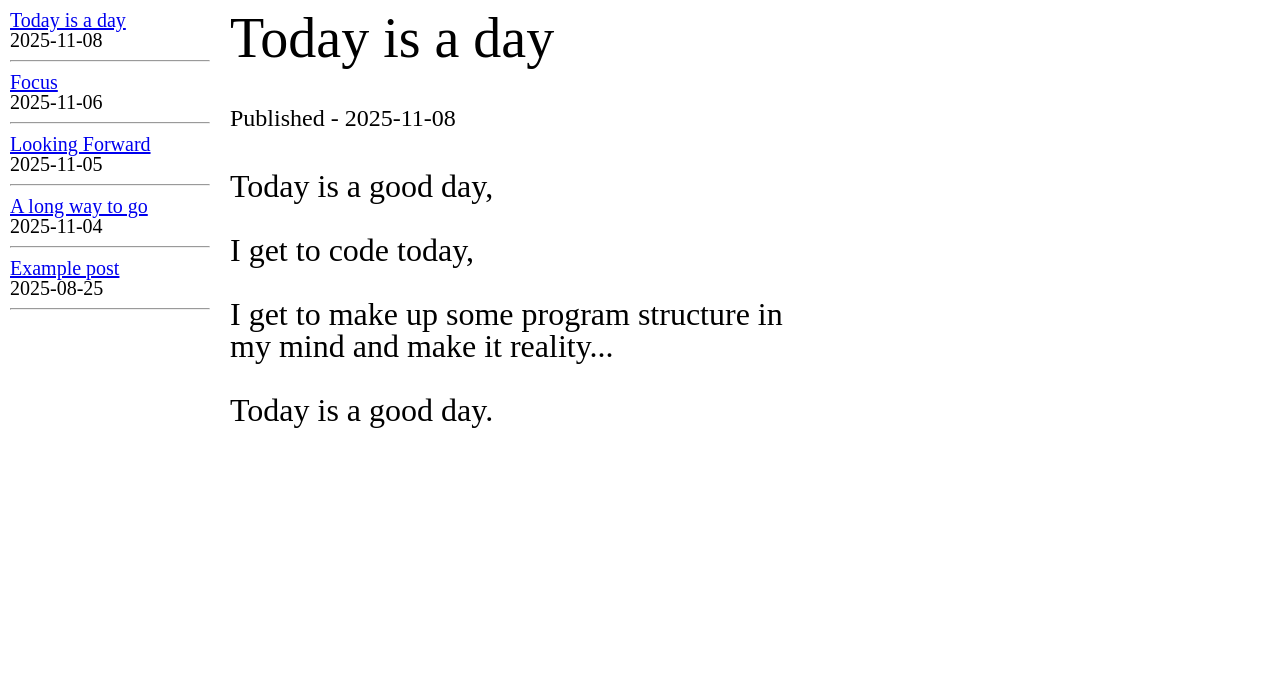
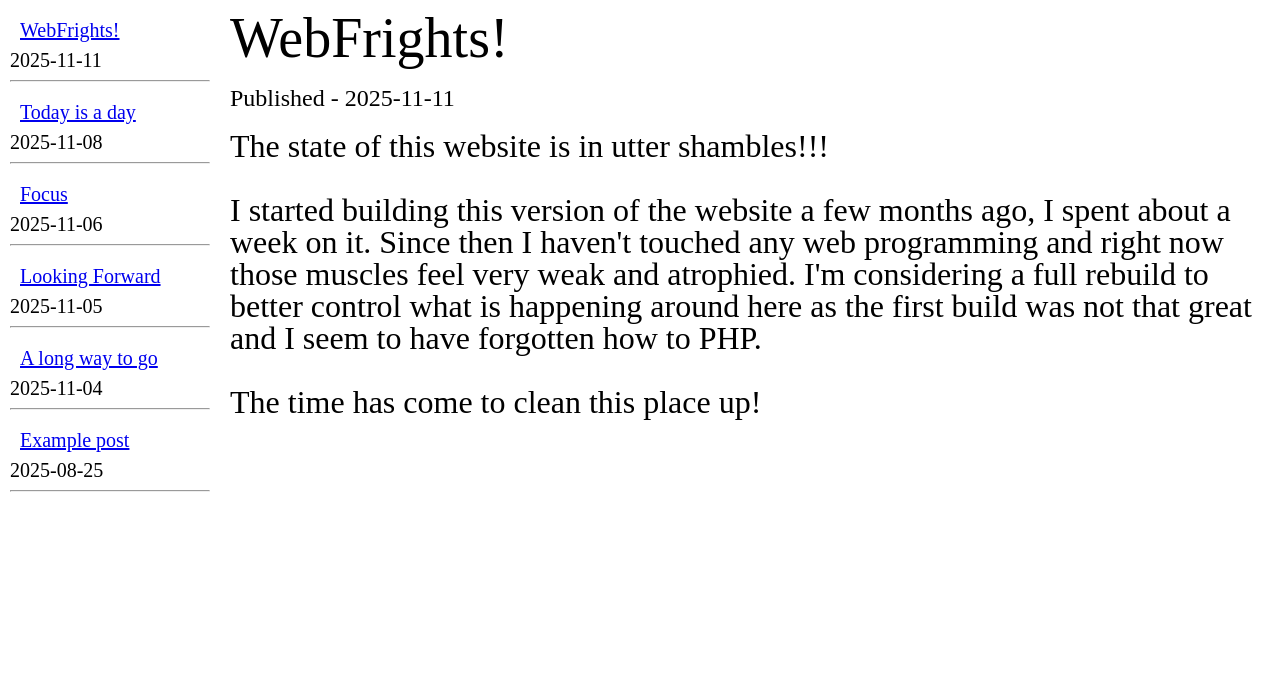
Before and after one commit to dynamicmemory/jhahn_dev, a PHP site: page /log.php in a window 1280 px wide. Shown: the part 76-776 px from the top of the page. Run offline with PHP 8.4, Linux system fonts and the light colour scheme.

Commit message:
Minor site changes

```diff
--- /dev/null
+++ b/articles/005-the-state-of-things.md
@@ -0,0 +1,13 @@
+The state of this website is in utter shambles!!!
+
+<br><br>
+
+I started building this version of the website a few months ago, I spent about
+a week on it. Since then I haven't touched any web programming and right now
+those muscles feel very weak and atrophied. I'm considering a full rebuild to
+better control what is happening around here as the first build was not that
+great and I seem to have forgotten how to PHP.
+
+<br><br>
+
+The time has come to clean this place up!
--- a/articles/database.json
+++ b/articles/database.json
@@ -27,5 +27,15 @@
         "title": "Today is a day",
         "date": "2025-11-08",
         "content": "articles/004-today-is-a-good-day.md"
-    }
+    },
+
+{
+    "title": "WebFrights!",
+    "date": "2025-11-11",
+    "content": "articles/005-the-state-of-things.md"
+
+}
+
+
+
 ]
--- a/css/logs.css
+++ b/css/logs.css
@@ -2,6 +2,7 @@
     display: flex;
     gap: 10px;
     margin: 0;
+    /* width: 1200px; */
     /* height: 100vh; */
     font-size: 1.25rem;
 }
@@ -12,6 +13,10 @@
     width: 200px;
     overflow-y: auto;
     text-decoration: none;
+}
+
+#logs-left-col li{
+    padding:10px;
 }
 
 /* Main log body text */
--- a/css/main.css
+++ b/css/main.css
@@ -48,3 +48,6 @@ footer {
     margin-top: auto;
     text-align: center;
 }
+
+
+/*Media query for main paragraph on resizing down to scale with page*/
--- a/index.php
+++ b/index.php
@@ -5,7 +5,7 @@
 <?php include "header.php" ?>
 
 <div class="main-container" id="home-container">
-    <h1>Hello, I'm Hahn.</h1>
+    <h1>Hello, I'm No one.</h1>
     <p>
     Welcome to the Memory Void - a space where my projects, interests
     and thoughts float through the digital ether.
--- a/log.php
+++ b/log.php
@@ -33,7 +33,7 @@ else {
 ?>
 
 <?php include "header.php" ?>
-<div class="main-container" id="logs-container">
+<div id="logs-container">
     <div class="left-col" id="logs-left-col">
         <ul>
         <!--For every article in the db, loop through and display the name and date-->
--- a/projects.php
+++ b/projects.php
@@ -5,7 +5,7 @@ $projects = ["Void" => "Written in C, Text editor of the future... today!",
     "Algorithmic Trading System" => "Written in Python, End-to-end trading platform with trend modeling and automation.",
     "Latent" => "Written in C#, A skeleton ERP software.",
     "MemoryVoid" => "Written in html/css/PHP, This very website project.",
-    "Promag" => "Written in Undecided, An upcoming project still in concept phase."
+    "Cache" => "Written in C#, A Kanban style productivity manager designed to store projects, ideas, plans outside of the brain."
 ];
 
 $key = $_GET['project'] ?? null;
@@ -14,7 +14,7 @@ if ($key && isset($projects[$key])) {
     $content = $projects[$key];
 }
 else {
-    $content = $projects[0];
+    $content = $projects["Void"];
 }
 
 ?>
```
